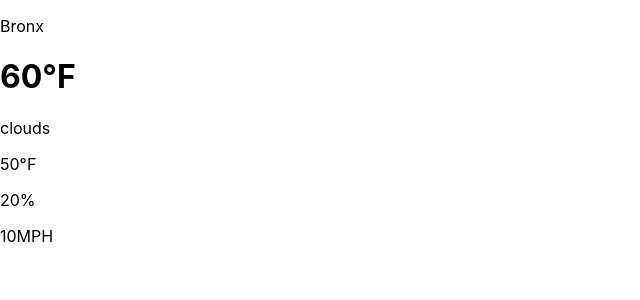
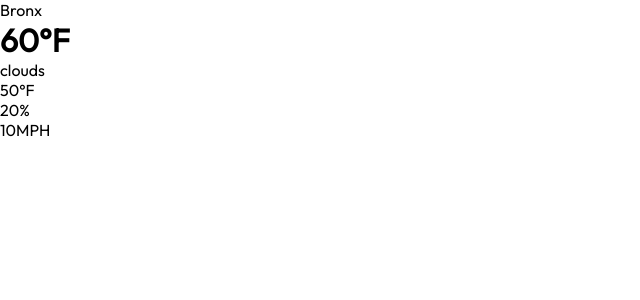
Before and after one commit to NellyNel520/Weather-App, a React (Create React App) app: page / in a window 1280 px wide. Shown: the top 300 px of the page, without its empty margins (0-640 px from the left). Built offline with nearby package versions, Linux system fonts and the light colour scheme; the HTML template or start-up script is replaced by a standard one.

Commit message:
remvoed code styling so that it wont interfer with font sizing

```diff
--- a/src/index.css
+++ b/src/index.css
@@ -1,15 +1,15 @@
 @import url('https://fonts.googleapis.com/css2?family=Outfit&display=swap');
 
+* {
+  box-sizing: border-box;
+  margin: 0;
+  padding: 0;
+}
 body {
   margin: 0;
-  font-family: -apple-system, BlinkMacSystemFont, 'Segoe UI', 'Roboto', 'Oxygen',
+  font-family: 'Outfit', 'Segoe UI', 'Roboto', 'Oxygen',
     'Ubuntu', 'Cantarell', 'Fira Sans', 'Droid Sans', 'Helvetica Neue',
     sans-serif;
   -webkit-font-smoothing: antialiased;
   -moz-osx-font-smoothing: grayscale;
 }
-
-code {
-  font-family: source-code-pro, Menlo, Monaco, Consolas, 'Courier New',
-    monospace;
-}
```
